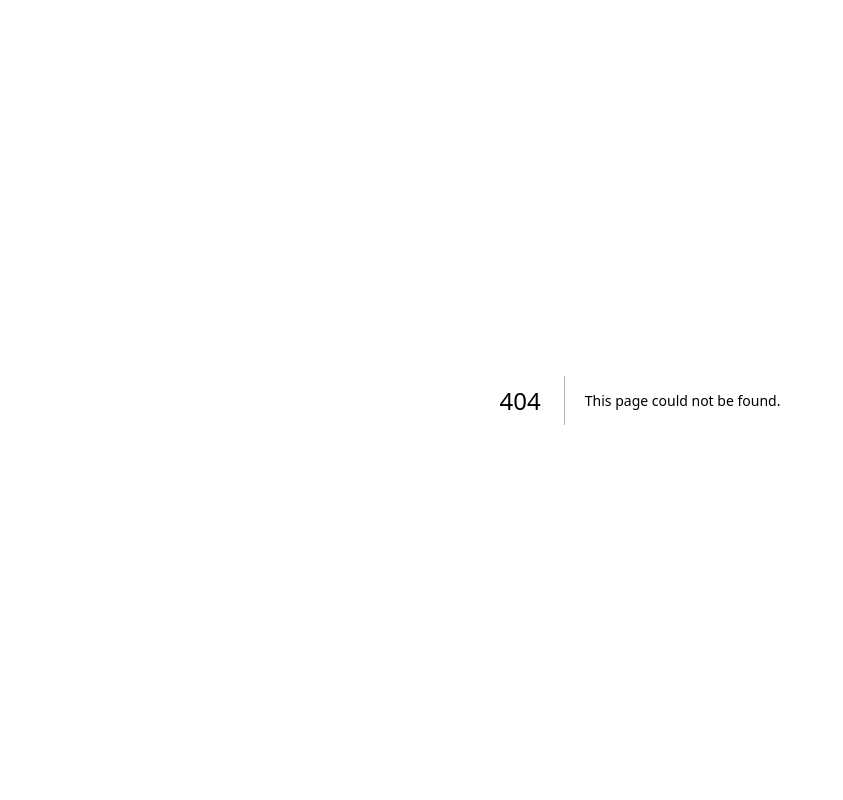
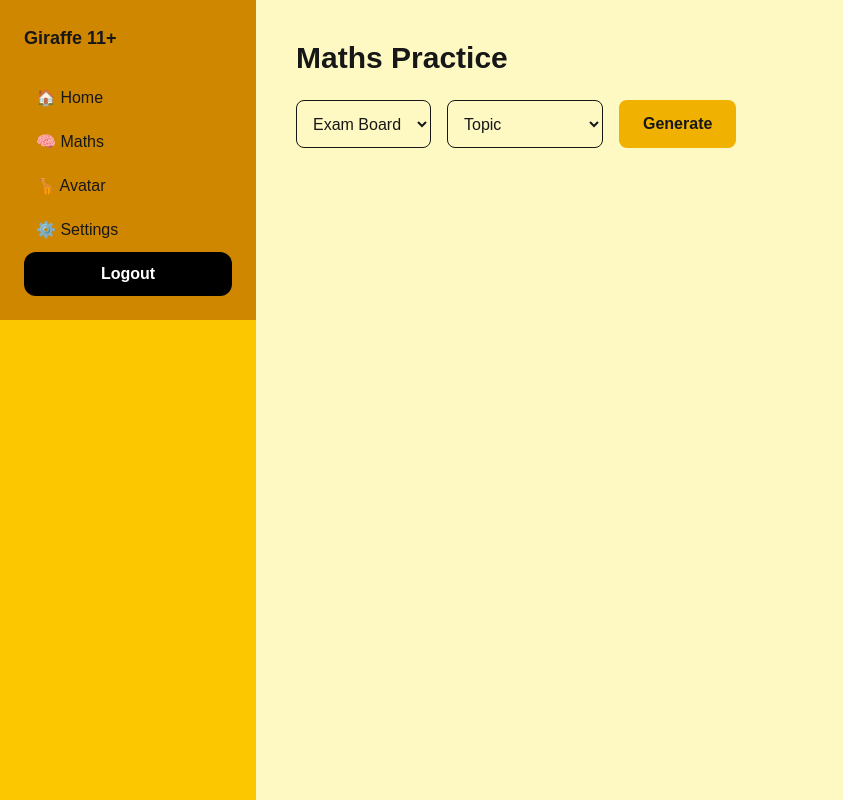
Before and after one commit to penguins361/giraffe-11plus, a Next.js app: page /maths in a window 1280 px wide. Before the commit this address had no page. Shown: the whole page, without its empty margins (0-843 px from the left). Built offline with nearby package versions, Linux system fonts and the light colour scheme.

Commit message:
update site

```diff
--- /dev/null
+++ b/app/api/generate/route.ts
@@ -0,0 +1,73 @@
+import { NextResponse } from "next/server";
+
+export async function POST(req: Request) {
+  try {
+    const { examBoard, topic } = await req.json();
+
+    const apiKey = process.env.OPENAI_API_KEY;
+
+    const res = await fetch("https://api.openai.com/v1/chat/completions", {
+      method: "POST",
+      headers: {
+        "Content-Type": "application/json",
+        Authorization: `Bearer ${apiKey}`,
+      },
+      body: JSON.stringify({
+        model: "gpt-4o-mini",
+        messages: [
+          {
+            role: "user",
+            content: `
+Create 5 multiple choice 11+ maths questions.
+
+Exam board: ${examBoard}
+Topic: ${topic}
+
+Return ONLY JSON like:
+[
+  {
+    "question": "...",
+    "options": ["A", "B", "C", "D"],
+    "correct": "A",
+    "explanation": "..."
+  }
+]
+            `,
+          },
+        ],
+      }),
+    });
+
+    const data = await res.json();
+    const text = data.choices?.[0]?.message?.content || "[]";
+
+    let questions = [];
+
+    try {
+      questions = JSON.parse(text);
+    } catch {
+      questions = [
+        {
+          question: "⚠️ AI formatting error",
+          options: ["Retry"],
+          correct: "Retry",
+          explanation: text,
+        },
+      ];
+    }
+
+    return NextResponse.json({ questions });
+
+  } catch (err) {
+    return NextResponse.json({
+      questions: [
+        {
+          question: "❌ Server error",
+          options: ["Check terminal"],
+          correct: "Check terminal",
+          explanation: String(err),
+        },
+      ],
+    });
+  }
+}
--- /dev/null
+++ b/app/maths/page.tsx
@@ -0,0 +1,213 @@
+"use client";
+
+import { useState } from "react";
+import { supabase } from "@/lib/supabase";
+import Link from "next/link";
+import { useRouter } from "next/navigation";
+
+export default function MathsPage() {
+  const [examBoard, setExamBoard] = useState("");
+  const [topic, setTopic] = useState("");
+  const [questions, setQuestions] = useState<any[]>([]);
+  const [answers, setAnswers] = useState<any>({});
+  const [score, setScore] = useState<number | null>(null);
+  const [menuOpen, setMenuOpen] = useState(false);
+
+  const router = useRouter();
+
+  const generateQuestions = async () => {
+    console.log("CLICKED");
+
+    try {
+      const res = await fetch("/api/generate", {
+        method: "POST",
+        headers: {
+          "Content-Type": "application/json",
+        },
+        body: JSON.stringify({ examBoard, topic }),
+      });
+
+      const data = await res.json();
+
+      if (!data.questions) {
+        alert("Error generating questions");
+        return;
+      }
+
+      setQuestions(data.questions);
+      setAnswers({});
+      setScore(null);
+
+    } catch (err) {
+      console.error(err);
+      alert("Something went wrong");
+    }
+  };
+
+  const handleSubmit = async () => {
+    let correct = 0;
+
+    questions.forEach((q, i) => {
+      if (answers[i] === q.correct) correct++;
+    });
+
+    const pointsEarned = correct * 10;
+    setScore(pointsEarned);
+
+    const { data: userData } = await supabase.auth.getUser();
+    const user = userData.user;
+
+    if (user) {
+      const { data } = await supabase
+        .from("profiles")
+        .select("points")
+        .eq("id", user.id)
+        .single();
+
+      await supabase
+        .from("profiles")
+        .update({
+          points: (data?.points || 0) + pointsEarned,
+        })
+        .eq("id", user.id);
+    }
+  };
+
+  return (
+    <main className="min-h-screen flex bg-yellow-400">
+
+      {/* MOBILE TOP BAR */}
+      <div className="md:hidden fixed top-0 left-0 w-full flex justify-between items-center px-4 py-3 bg-yellow-600 z-50">
+        <h2 className="font-bold">🧠 Maths</h2>
+        <button onClick={() => setMenuOpen(!menuOpen)}>
+          {menuOpen ? "✕" : "☰"}
+        </button>
+      </div>
+
+      {/* SIDEBAR */}
+      <div className={`
+        fixed top-0 left-0 h-full w-64 bg-yellow-600 p-6 flex flex-col
+        transform transition-transform duration-300
+        ${menuOpen ? "translate-x-0" : "-translate-x-full"}
+        md:translate-x-0 md:static z-50
+      `}>
+        <h2 className="mb-6 font-bold text-lg">Giraffe 11+</h2>
+
+        <Link href="/dashboard"><button className="sidebar-link">🏠 Home</button></Link>
+        <Link href="/maths"><button className="sidebar-link">🧠 Maths</button></Link>
+        <Link href="/avatar"><button className="sidebar-link">🦒 Avatar</button></Link>
+        <Link href="/settings"><button className="sidebar-link">⚙️ Settings</button></Link>
+
+        <button
+          className="btn primary mt-auto"
+          onClick={async () => {
+            await supabase.auth.signOut();
+            router.push("/");
+          }}
+        >
+          Logout
+        </button>
+      </div>
+
+      {/* OVERLAY */}
+      {menuOpen && (
+        <div
+          className="fixed inset-0 bg-black/40 z-40 md:hidden"
+          onClick={() => setMenuOpen(false)}
+        />
+      )}
+
+      {/* MAIN CONTENT */}
+      <div className="flex-1 p-4 md:p-10 mt-14 md:mt-0 bg-yellow-100">
+
+        <h1 className="text-2xl md:text-3xl font-bold mb-6">
+          Maths Practice
+        </h1>
+
+        {/* CONTROLS */}
+        <div className="flex flex-col md:flex-row gap-4 mb-6">
+
+          <select
+            value={examBoard}
+            onChange={(e) => setExamBoard(e.target.value)}
+            className="p-3 border rounded-lg"
+          >
+            <option value="">Exam Board</option>
+            <option value="GL">GL</option>
+            <option value="CEM">CEM</option>
+          </select>
+
+          <select
+            value={topic}
+            onChange={(e) => setTopic(e.target.value)}
+            className="p-3 border rounded-lg"
+          >
+            <option value="">Topic</option>
+            <option value="addition">Addition</option>
+            <option value="subtraction">Subtraction</option>
+            <option value="multiplication">Multiplication</option>
+            <option value="division">Division</option>
+            <option value="fractions">Fractions</option>
+            <option value="decimals">Decimals</option>
+            <option value="percentages">Percentages</option>
+            <option value="ratio">Ratio</option>
+            <option value="algebra">Algebra</option>
+            <option value="word problems">Word Problems</option>
+          </select>
+
+          <button
+            type="button"
+            onClick={generateQuestions}
+            className="bg-yellow-500 px-6 py-3 rounded-lg font-bold"
+          >
+            Generate
+          </button>
+
+        </div>
+
+        {/* QUESTIONS */}
+        {questions.map((q, i) => (
+          <div key={i} className="bg-white p-4 rounded-lg shadow mb-4">
+            <p className="font-bold">{i + 1}. {q.question}</p>
+
+            {q.options.map((opt: string, idx: number) => (
+              <label key={idx} className="block">
+                <input
+                  type="radio"
+                  name={`q-${i}`}
+                  onChange={() =>
+                    setAnswers({ ...answers, [i]: opt })
+                  }
+                /> {opt}
+              </label>
+            ))}
+
+            {score !== null && (
+              <p className="mt-2 text-blue-600 text-sm">
+                💡 {q.explanation}
+              </p>
+            )}
+          </div>
+        ))}
+
+        {/* SUBMIT */}
+        {questions.length > 0 && (
+          <button
+            onClick={handleSubmit}
+            className="bg-green-500 px-6 py-3 rounded-lg font-bold"
+          >
+            Submit
+          </button>
+        )}
+
+        {/* SCORE */}
+        {score !== null && (
+          <p className="mt-4 text-green-600 font-bold">
+            You earned {score} points 🎉
+          </p>
+        )}
+
+      </div>
+    </main>
+  );
+}
--- a/package.json
+++ b/package.json
@@ -11,6 +11,7 @@
   "dependencies": {
     "@supabase/supabase-js": "^2.100.1",
     "next": "16.2.1",
+    "openai": "^6.33.0",
     "react": "19.2.4",
     "react-dom": "19.2.4"
   },
```
Also changed, not shown: 1 other file (tests, documents, lock files or other folders).
